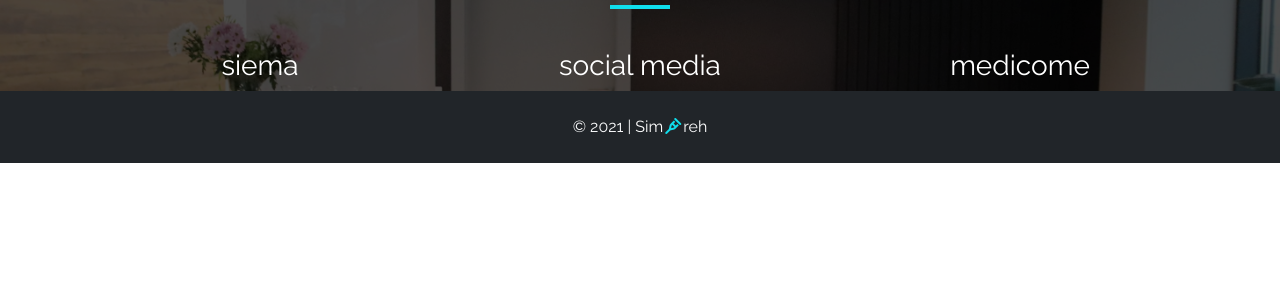
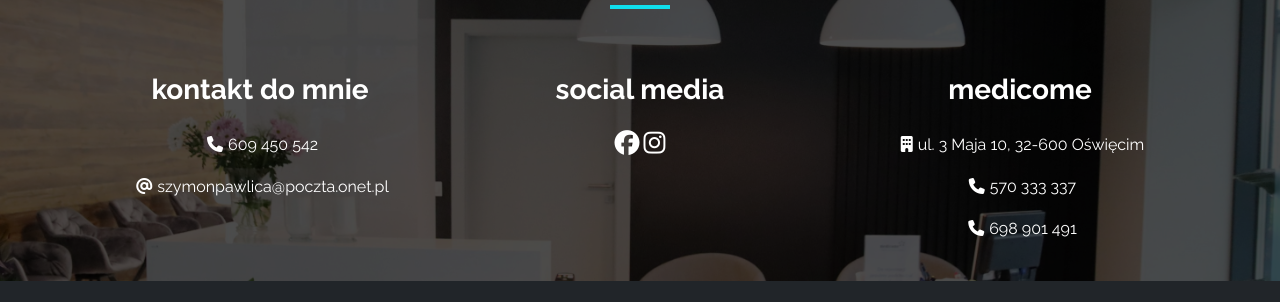
Before and after one commit to architektnumernabis/SIMREH, a plain HTML site: page index.html in a window 1280 px wide. Shown: the part 1835-2137 px from the top of the page. Before the commit the page ends 1998 px from the top, so only its background shows below. Drawn offline with nearby package versions, Linux system fonts and the light colour scheme.

Commit message:
Fixed contact

```diff
--- a/SIM-REH/sass/main.scss
+++ b/SIM-REH/sass/main.scss
@@ -16,6 +16,7 @@ body {
     position: relative;
     font-family: 'Lato', sans-serif;
     font-family: 'Montserrat', sans-serif;
+    font-family: 'Nunito', sans-serif;
     font-family: 'Open Sans', sans-serif;
     font-family: 'Raleway', sans-serif;
 
@@ -122,8 +123,34 @@ header {
 
 /*KONTAKT*/
 .contact {
-    h2, .contact-item {
+    h3 {
+        font-weight: bold;
+    }
+
+    h2,
+    .contact-item {
         color: $white_color;
+    }
+
+    .contact-item {
+        padding: 10px;
+
+        .fab {
+            font-size: 25px;
+        }
+
+        a {
+            color: $white_color;
+            transition: color .4s;
+        }
+
+        a:hover {
+            color: $main_color;
+        }
+
+        .fas {
+            padding: 5px;
+        }
     }
 
     .contact-img {
@@ -159,6 +186,7 @@ footer {
 
 /*MEDIA QUERIES*/
 @media(min-width: 768px) {
+
     /*HEADER*/
     header {
         .header-img {
@@ -179,6 +207,7 @@ footer {
 }
 
 @media(min-width: 992px) {
+
     /*NAWIGACJA*/
     .navbar {
         height: 66px;
@@ -197,6 +226,7 @@ footer {
 }
 
 @media(min-width: 1200px) {
+
     /*HEADER*/
     header {
         .header-img {
@@ -213,8 +243,9 @@ footer {
 }
 
 @media(min-width: 1400px) {
-     /*O MNIE*/
-     .about-me {
+
+    /*O MNIE*/
+    .about-me {
         p {
             font-size: 18px;
         }
--- a/index.html
+++ b/index.html
@@ -11,7 +11,7 @@
   <link rel="preconnect" href="https://fonts.googleapis.com">
   <link rel="preconnect" href="https://fonts.gstatic.com" crossorigin>
   <link
-    href="https://fonts.googleapis.com/css2?family=Lato:wght@400;700&family=Montserrat:wght@400;700&family=Open+Sans:wght@400;700&family=Raleway:wght@400;700&display=swap"
+    href="https://fonts.googleapis.com/css2?family=Lato:wght@400;700&family=Montserrat:wght@400;700&family=Nunito:wght@400;700&family=Open+Sans:wght@400;700&family=Raleway:wght@400;700&display=swap"
     rel="stylesheet">
   <link rel="stylesheet" href="SIM-REH/css/main.css">
   <script src="https://kit.fontawesome.com/8f23681658.js" crossorigin="anonymous"></script>
@@ -29,7 +29,7 @@
       </button>
       <div class="collapse navbar-collapse" id="navbarNavAltMarkup">
         <div class="navbar-nav ms-auto">
-          <a class="nav-link active" href="#about-me">o mnie</a>
+          <a class="nav-link" href="#about-me">o mnie</a>
           <a class="nav-link" href="#rehabilitation">rehabilitacja</a>
           <a class="nav-link" href="#cerftificates">certyfikaty</a>
           <a class="nav-link" href="#prices">cennik</a>
@@ -103,6 +103,8 @@
         </div>
       </div>
     </section>
+
+    <!--KONTAKT-->
     <section id="contact" class="py-4 pb-0 contact">
       <div class="contact-img">
         <div class="contact-shadow"></div>
@@ -110,14 +112,21 @@
           <h2 class="pt-2">kontakt</h2>
           <div class="underline"></div>
           <div class="row text-center">
-            <div class="col-sm-6 col-lg-4 order-1 contact-item">
-              <h3>siema</h3>
+            <div class="col-sm-6 col-lg-4 order-1 py-4 contact-item">
+              <h3 class="pb-3">kontakt do mnie</h3>
+              <p><i class="fas fa-phone"></i>609 450 542</p>
+              <p><i class="fas fa-at"></i>szymonpawlica@poczta.onet.pl</p>
             </div>
-            <div class="col-lg-4 order-lg-1 contact-item">
-              <h3>social media</h3>
+            <div class="col-lg-4 order-0 order-lg-1 py-4 contact-item">
+              <h3 class="pb-3">social media</h3>
+              <a href="https://www.facebook.com/Gabinet-rehabilitacji-Szymon-Pawlica-103344164929898/" target="_blank"><i class="fab fa-facebook"></i></a>
+              <a href="" target="_blank"><i class="fab fa-instagram"></i></a>
             </div>
-            <div class="col-sm-6 col-lg-4 order-1 contact-item">
-              <h3>medicome</h3>
+            <div class="col-sm-6 col-lg-4 order-1 py-4 contact-item">
+              <h3 class="pb-3"><a class="text-decoration-none"href="https://www.facebook.com/medicomeosw" target="_blank">medicome</a></h3>
+              <p><i class="fas fa-building"></i>ul. 3 Maja 10, 32-600 Oświęcim</p>
+              <p><i class="fas fa-phone"></i>570 333 337</p>
+              <p><i class="fas fa-phone"></i>698 901 491</p>
             </div>
           </div>
         </div>
```
Also changed, not shown: SIM-REH/css/main.css, 1 other file.
